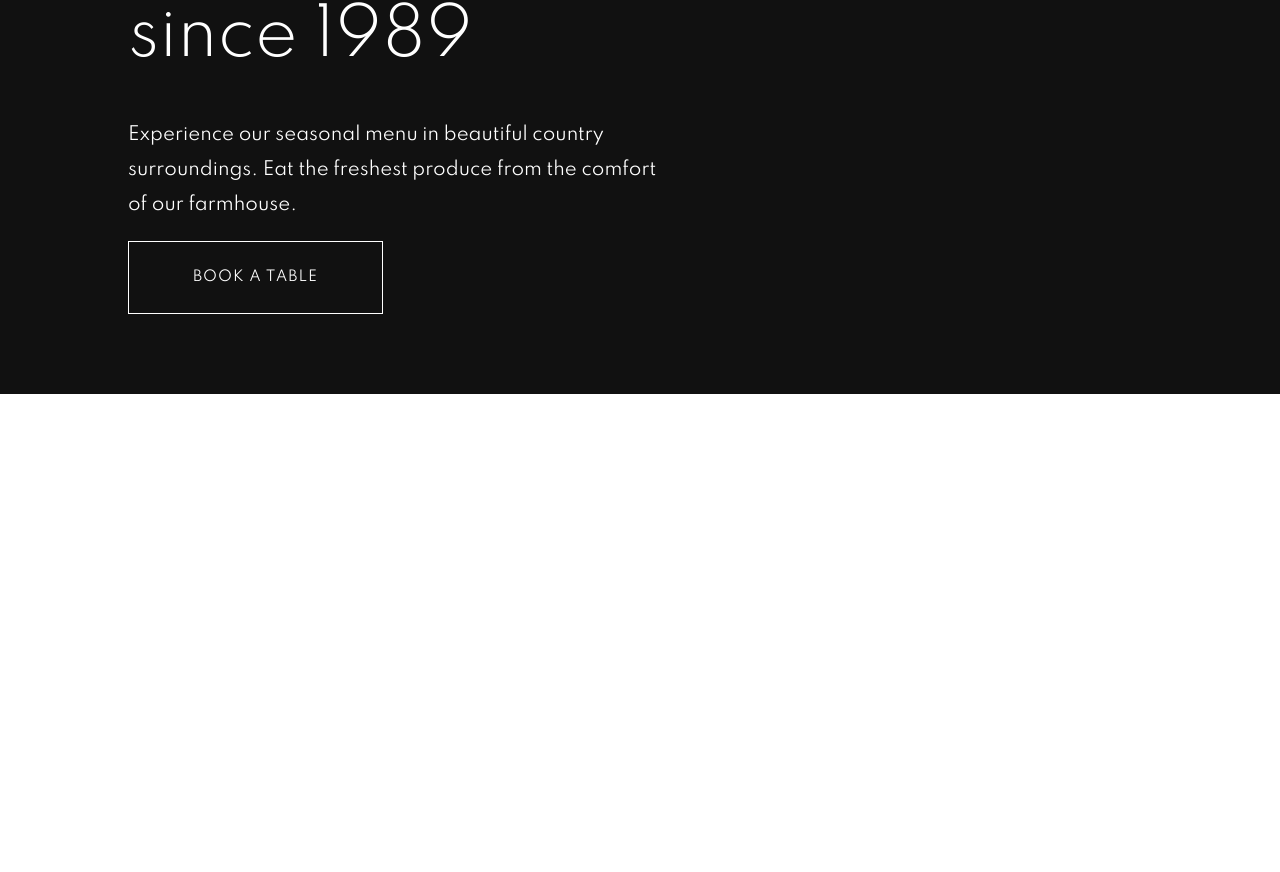
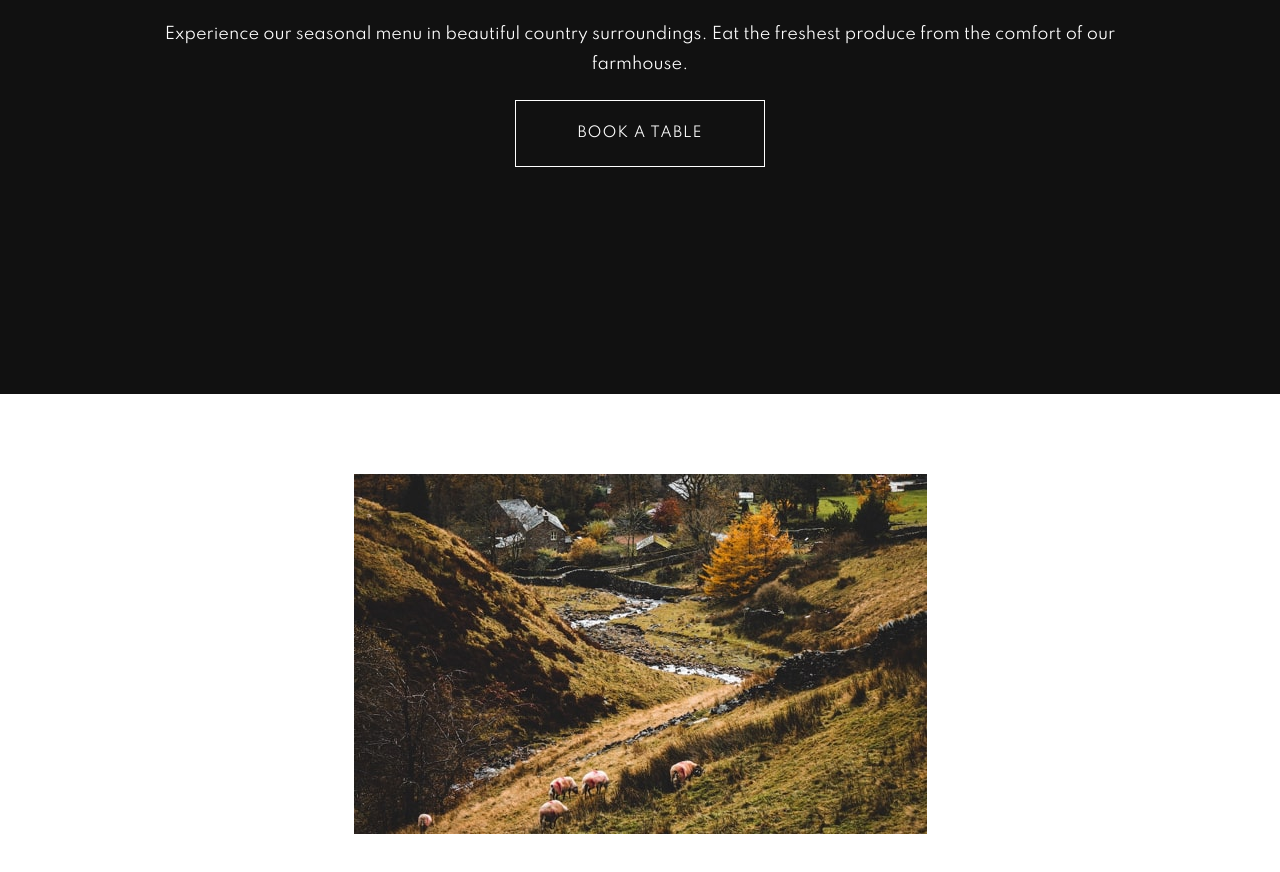
Before and after one commit to KrishnaDhingra/Dine-Restaurant-Website, a React (Create React App) app: page / in a window 1280 px wide. Shown: the part 406-1278 px from the top of the page. Before the commit the page ends 800 px from the top, so only its background shows below. Built offline with nearby package versions, Linux system fonts and the light colour scheme.

Commit message:
Making the features page

```diff
--- a/src/App.js
+++ b/src/App.js
@@ -1,7 +1,8 @@
+import './index.css'
 import styled from 'styled-components'
 import logo from './images/logo.svg'
-import desktop_hero from './images/homepage/hero-bg-desktop.jpg'
-import './index.css'
+import Features from './components/Features/features.js'
+import Highlights from './components/Highlights/highlights.js'
 
 const Body = styled.div`
   margin: 0;
@@ -16,6 +17,27 @@ const Body = styled.div`
   font-family: 'Spartan', sans-serif;
   min-width: 100%;
   min-height: 100vh;
+
+  @media (max-width: 1430px) {
+    padding: 0px 0px;
+    gap: 3rem;
+    justify-content: center;
+    align-items: center;
+  }
+
+  .heading_container{
+    width: 600px;
+
+    @media (max-width: 1430px) {
+    width: 100%;
+    display: flex;
+    flex-direction: column;
+    gap: 1.3rem;
+  }
+
+
+  }
+
 `
 const Text = styled.p`
   color: white;
@@ -30,13 +52,29 @@ const Heading = styled.h1`
   color: white;
   font-size: 64px;
   font-weight: 300;
+
+  @media (max-width: 1430px) {
+    font-size: 32px;
+    width: 300px;
+    line-height: 45px;
+    text-align: center;
+    margin: auto;
+
+  }
 `
 const Info = styled.p`
   color: white;
   font-size: 18px;
   font-weight: 400;
-  width: %;
   line-height: 35px;
+  margin-top: -10px;
+  @media (max-width: 1430px) {
+      font-size: 1rem;
+      width: 80%;
+      margin: auto;
+      text-align: center;
+      line-height: 30px;
+  }
 `
 const Button = styled.button`
   color: white;
@@ -48,10 +86,18 @@ const Button = styled.button`
   font-weight: 400;
   border: 1px solid white;
   text-transform: uppercase;
+  margin-top: 1rem;
+
+  @media (max-width: 1430px) {
+    margin: auto;
+    width: 250px;
+    padding: 1.5rem 3.6rem;
+  }
 `
 
 function App() {
   return (
+    <div>
         <Body>
           <Logo src={logo}/>
           <div className="heading_container">
@@ -61,6 +107,9 @@ function App() {
           <Button>Book a table</Button>
           </div>
         </Body>
+        <Features></Features>
+        <Highlights></Highlights>
+    </div>
   );
 }
 
--- a/src/components/Features/features.js
+++ b/src/components/Features/features.js
@@ -0,0 +1,174 @@
+import React from 'react'
+import styled from 'styled-components'
+import FamilyImage from '../../images/homepage/enjoyable-place-desktop.jpg'
+import LocallyImage from '../../images/homepage/locally-sourced-desktop.jpg'
+import FamilyImageTablet from '../../images/homepage/enjoyable-place-tablet.jpg'
+import LocallyImageTablet from '../../images/homepage/locally-sourced-tablet.jpg'
+
+const Body = styled.div`
+    margin: 0;
+    box-sizing: border-box;
+    padding: 0px 10vw;
+    padding-top: 10vh;
+    padding-bottom: 10vh;
+    display: flex;
+    justify-content: space-between;
+    flex-direction: column;
+    font-family: 'Spartan', sans-serif;
+    min-width: 100%;
+    min-height: 100vh;
+
+    @media (max-width: 1430px) {
+        gap: 4rem;
+  }
+
+    .info_container{
+        flex-basis: 45%;
+        display: flex;
+        flex-direction: column;
+        align-self: stretch;
+        justify-content: center;
+        gap: 1.3rem;
+        @media (max-width: 1430px) {
+            align-items: center;
+
+        }
+    }
+`
+
+const ImageContainer = styled.div`
+    overflow: hidden;
+    @media (max-width: 1430px) {
+        content: url(${FamilyImageTablet});
+    }
+`
+const Family = styled.img`
+    transform: translateY(-70px);
+    flex-basis: 40%;
+    width: 540px;
+    height: 100%;
+
+    @media (max-width: 1430px) {
+        width: 500px;
+        height: 700px;
+        content: url(${FamilyImageTablet});
+  }
+`
+const Locally = styled(Family)`
+    transform: translateY(70px);
+
+    @media (max-width: 1430px) {
+        content: url(${LocallyImageTablet});
+  }
+`
+
+const FamilyContainer = styled.div`
+    display: flex;
+    justify-content: space-between;
+    align-items: center;
+
+    @media (max-width: 1430px) {
+        flex-direction: column;
+        gap: 4rem;
+  }
+`
+const LocallyContainer = styled(FamilyContainer)`
+    flex-direction: row-reverse;
+
+    @media (max-width: 1430px) {
+        flex-direction: column;
+  }
+
+`
+
+const FamilyHeading = styled.div`
+    font-size: 40px;
+    font-weight: 700;
+    color: rgb(36, 43, 55);
+    line-height: 55px;
+    width: 69%;
+    @media (max-width: 1430px) {
+        text-align: center;
+        width: 60%;
+        font-size: 1.7rem;
+        line-height: 45px;
+  }
+`
+const FamilyInfo = styled.div`
+    font-size: 18px;
+    font-weight: 400;
+    width: 90%;
+    line-height: 30px;
+    color: rgb(36, 43, 55);
+    @media (max-width: 1430px) {
+        text-align: center;
+        width: 100%;
+        font-size: 1rem;
+  }
+
+`
+const LineCircle = styled.div`
+    display: flex;
+    gap: 0.7rem;
+    justify-content: flex-end;
+    margin-bottom: 1.6rem;
+    align-items: center;
+    flex-direction: row-reverse;
+
+    @media (max-width: 1430px) {
+        margin-bottom: 0.4rem;
+  }
+`
+const Line = styled.div`
+    width: 61px;
+    height: 1px;
+    background-color: brown;
+
+`
+const Circle = styled.div`
+    height: 5px;
+    width: 5px;
+    border-radius: 50%;
+    border: 1px solid brown;
+
+`
+
+
+function Features() {
+    return (
+        <Body>
+
+            <FamilyContainer>
+                <ImageContainer>
+                    <Family src={FamilyImage} />
+                </ImageContainer>
+                <div className="info_container">
+                    <LineCircle>
+                        <Line></Line>
+                        <Circle></Circle>
+                    </LineCircle>
+                    <FamilyHeading>
+                        Enjoyable place
+                        for all the family</FamilyHeading>
+                    <FamilyInfo>Our relaxed surroundings make dining with us a great experience for everyone. We can even arrange a tour of the farm before your meal.</FamilyInfo>
+                </div>
+            </FamilyContainer>
+            <LocallyContainer>
+                <ImageContainer>
+                    <Locally src={LocallyImage} />
+                </ImageContainer>
+                <div className="info_container">
+                    <LineCircle>
+                        <Line></Line>
+                        <Circle></Circle>
+                    </LineCircle>
+                    <FamilyHeading>
+                        The most locally
+                        sourced food</FamilyHeading>
+                    <FamilyInfo>All our ingredients come directly from our farm or local fishery. So you can be sure that you’re eating the freshest, most sustainable food.</FamilyInfo>
+                </div>
+            </LocallyContainer>
+        </Body>
+    )
+}
+export default Features
--- a/src/components/Highlights/highlights.js
+++ b/src/components/Highlights/highlights.js
@@ -0,0 +1,9 @@
+import React from 'react'
+import styled from 'styled-components'
+
+function Highlights(){
+    return(
+        <p>Hello everyone</p>
+    )
+}
+export default Highlights
--- a/src/index.css
+++ b/src/index.css
@@ -15,6 +15,3 @@ code {
   font-family: source-code-pro, Menlo, Monaco, Consolas, 'Courier New',
     monospace;
 }
-.heading_container{
-  width: 530px;
-}
```
